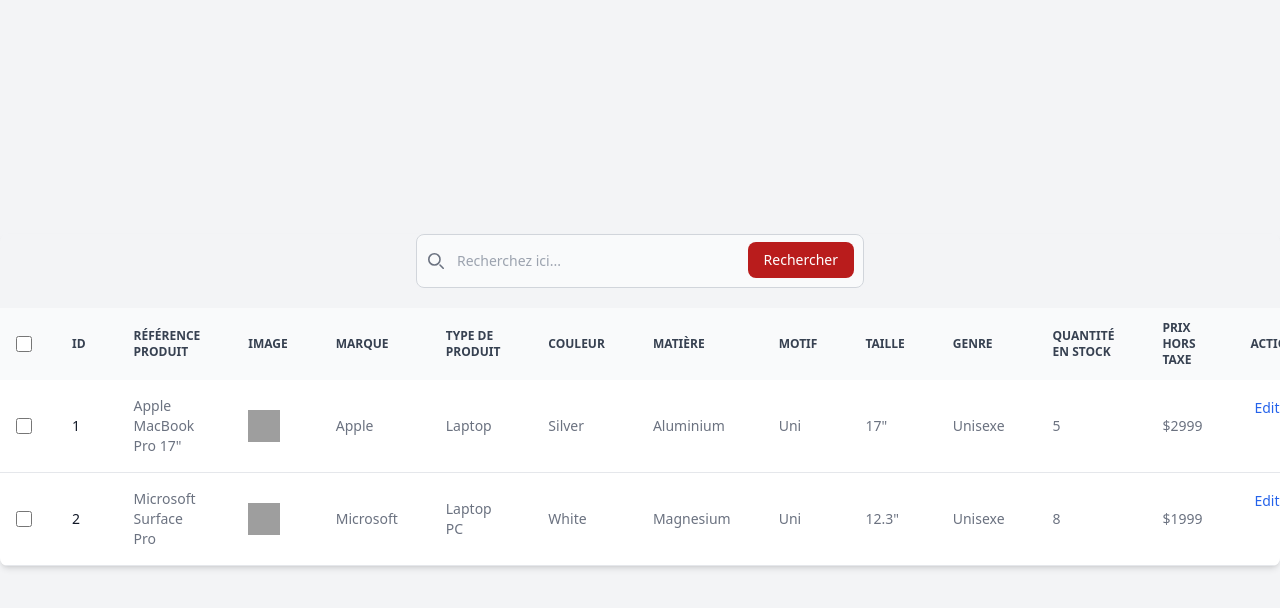
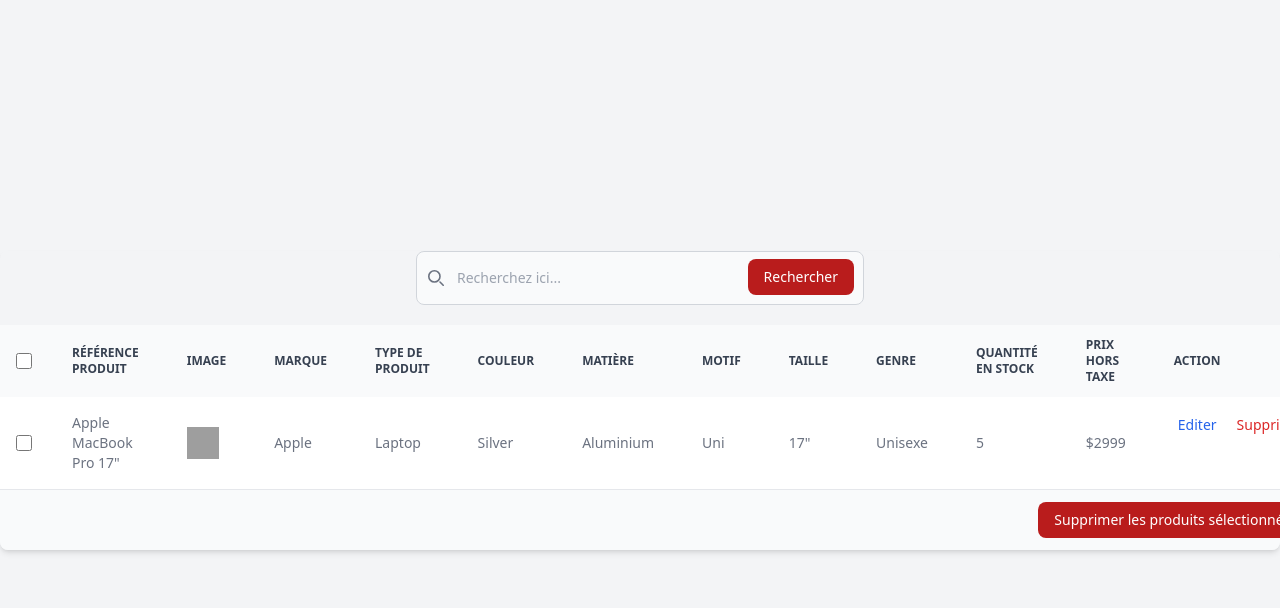
Before and after one commit to mathildejrdn/onlinetraining, a PHP site: page /back_office/products.php in a window 1280 px wide. Shown: the top 608 px of the page. Run offline with PHP 8.4, Linux system fonts and the light colour scheme; grey boxes are pictures that could not be loaded.

Commit message:
tableau des produits terminé

```diff
--- a/src/back_office/products.php
+++ b/src/back_office/products.php
@@ -8,7 +8,7 @@
 </head>
 <body class="flex items-center justify-center min-h-screen bg-gray-100">
 <div class="relative overflow-x-auto shadow-md sm:rounded-lg">
-<form class="max-w-md mx-auto">
+<form class="max-w-md mx-auto mb-5">
     <label for="default-search" class="mb-2 text-sm font-medium text-gray-900 sr-only">Search</label>
     <div class="relative">
         <div class="absolute inset-y-0 start-0 flex items-center ps-3 pointer-events-none">
@@ -16,7 +16,7 @@
                 <path stroke="currentColor" stroke-linecap="round" stroke-linejoin="round" stroke-width="2" d="m19 19-4-4m0-7A7 7 0 1 1 1 8a7 7 0 0 1 14 0Z"/>
             </svg>
         </div>
-        <input type="search" id="default-search" class="block w-full p-4 ps-10 text-sm text-gray-900 border border-gray-300 rounded-lg bg-gray-50 focus:ring-red-500 focus:border-red-500 mb-5" placeholder="Recherchez ici..." required />
+        <input type="search" id="default-search" class="block w-full p-4 ps-10 text-sm text-gray-900 border border-gray-300 rounded-lg bg-gray-50 focus:ring-red-500 focus:border-red-500" placeholder="Recherchez ici..." required />
         <button type="submit" class="text-white absolute end-2.5 bottom-2.5 bg-red-700 hover:bg-red-600 focus:ring-4 focus:outline-none focus:ring-red-300 font-medium rounded-lg text-sm px-4 py-2">Rechercher</button>
     </div>
 </form>
@@ -30,45 +30,18 @@
                         <label for="checkbox-all-search" class="sr-only">checkbox</label>
                     </div>
                 </th>
-                <th scope="col" class="px-6 py-3">
-                    ID
-                </th>
-                <th scope="col" class="px-6 py-3">
-                    Référence produit
-                </th>
-                <th scope="col" class="px-6 py-3">
-                    Image
-                </th>
-                <th scope="col" class="px-6 py-3">
-                    Marque
-                </th>
-                <th scope="col" class="px-6 py-3">
-                    Type de produit
-                </th>
-                <th scope="col" class="px-6 py-3">
-                    Couleur
-                </th>
-                <th scope="col" class="px-6 py-3">
-                    Matière
-                </th>
-                <th scope="col" class="px-6 py-3">
-                    Motif
-                </th>
-                <th scope="col" class="px-6 py-3">
-                    Taille
-                </th>
-                <th scope="col" class="px-6 py-3">
-                    Genre
-                </th>
-                <th scope="col" class="px-6 py-3">
-                    Quantité en stock
-                </th>
-                <th scope="col" class="px-6 py-3">
-                    Prix hors taxe
-                </th>
-                <th scope="col" class="px-6 py-3">
-                    Action
-                </th>
+                <th scope="col" class="px-6 py-3">Référence produit</th>
+                <th scope="col" class="px-6 py-3">Image</th>
+                <th scope="col" class="px-6 py-3">Marque</th>
+                <th scope="col" class="px-6 py-3">Type de produit</th>
+                <th scope="col" class="px-6 py-3">Couleur</th>
+                <th scope="col" class="px-6 py-3">Matière</th>
+                <th scope="col" class="px-6 py-3">Motif</th>
+                <th scope="col" class="px-6 py-3">Taille</th>
+                <th scope="col" class="px-6 py-3">Genre</th>
+                <th scope="col" class="px-6 py-3">Quantité en stock</th>
+                <th scope="col" class="px-6 py-3">Prix hors taxe</th>
+                <th scope="col" class="px-6 py-3">Action</th>
             </tr>
         </thead>
         <tbody>
@@ -77,44 +50,22 @@
                     <div class="flex items-center">
                         <input id="checkbox-table-search-1" type="checkbox" class="w-4 h-4 text-blue-600 bg-gray-100 border-gray-300 rounded focus:ring-blue-500 focus:ring-2">
                         <label for="checkbox-table-search-1" class="sr-only">checkbox</label>
+                        <input type="hidden" value="1" class="product-id">
                     </div>
                 </td>
-                <th scope="row" class="px-6 py-4 font-medium text-gray-900 whitespace-nowrap">
-                    1
-                </th>
-                <td class="px-6 py-4">
-                    Apple MacBook Pro 17"
-                </td>
+                <td class="px-6 py-4">Apple MacBook Pro 17"</td>
                 <td class="px-6 py-4">
                     <img src="path_to_image" alt="Product Image" class="w-8 h-8">
                 </td>
-                <td class="px-6 py-4">
-                    Apple
-                </td>
-                <td class="px-6 py-4">
-                    Laptop
-                </td>
-                <td class="px-6 py-4">
-                    Silver
-                </td>
-                <td class="px-6 py-4">
-                    Aluminium
-                </td>
-                <td class="px-6 py-4">
-                    Uni
-                </td>
-                <td class="px-6 py-4">
-                    17"
-                </td>
-                <td class="px-6 py-4">
-                    Unisexe
-                </td>
-                <td class="px-6 py-4">
-                    5
-                </td>
-                <td class="px-6 py-4">
-                    $2999
-                </td>
+                <td class="px-6 py-4">Apple</td>
+                <td class="px-6 py-4">Laptop</td>
+                <td class="px-6 py-4">Silver</td>
+                <td class="px-6 py-4">Aluminium</td>
+                <td class="px-6 py-4">Uni</td>
+                <td class="px-6 py-4">17"</td>
+                <td class="px-6 py-4">Unisexe</td>
+                <td class="px-6 py-4">5</td>
+                <td class="px-6 py-4">$2999</td>
                 <td class="flex items-center px-6 py-4">
                     <a href="#" class="font-medium text-blue-600 hover:underline flex items-center space-x-1">
                         <svg class="w-6 h-6 text-blue-600 hover:text-blue-800" xmlns="http://www.w3.org/2000/svg" viewBox="0 0 24 24" fill="none" stroke="currentColor" stroke-width="2" stroke-linecap="round" stroke-linejoin="round">
@@ -122,77 +73,25 @@
                         </svg>
                         <span>Editer</span>
                     </a>
-
-
-                    <a href="#" class="font-medium text-red-600 hover:underline flex items-center space-x-1">
-    <svg class="w-6 h-6" aria-hidden="true" xmlns="http://www.w3.org/2000/svg" viewBox="0 0 24 24" fill="none" stroke="currentColor" stroke-width="2" stroke-linecap="round" stroke-linejoin="round">
+                    <a href="#" class="font-medium text-red-600 hover:underline flex items-center space-x-1 ms-4">
+                        <svg class="w-6 h-6 text-red-600 hover:text-red-800" aria-hidden="true" xmlns="http://www.w3.org/2000/svg" viewBox="0 0 24 24" fill="none" stroke="currentColor" stroke-width="2" stroke-linecap="round" stroke-linejoin="round">
                             <path d="M5 7h14m-9 3v8m4-8v8M10 3h4a1 1 0 0 1 1 1v3H9V4a1 1 0 0 1 1-1ZM6 7h12v13a1 1 0 0 1-1 1H7a1 1 0 0 1-1-1V7Z"/>
                         </svg>
                         <span>Supprimer</span>
                     </a>
                 </td>
             </tr>
-            <tr class="bg-white border-b hover:bg-gray-50">
-                <td class="w-4 p-4">
-                    <div class="flex items-center">
-                        <input id="checkbox-table-search-2" type="checkbox" class="w-4 h-4 text-blue-600 bg-gray-100 border-gray-300 rounded focus:ring-blue-500 focus:ring-2">
-                        <label for="checkbox-table-search-2" class="sr-only">checkbox</label>
-                    </div>
-                </td>
-                <th scope="row" class="px-6 py-4 font-medium text-gray-900 whitespace-nowrap">
-                    2
-                </th>
-                <td class="px-6 py-4">
-                    Microsoft Surface Pro
-                </td>
-                <td class="px-6 py-4">
-                    <img src="path_to_image" alt="Product Image" class="w-8 h-8">
-                </td>
-                <td class="px-6 py-4">
-                    Microsoft
-                </td>
-                <td class="px-6 py-4">
-                    Laptop PC
-                </td>
-                <td class="px-6 py-4">
-                    White
-                </td>
-                <td class="px-6 py-4">
-                    Magnesium
-                </td>
-                <td class="px-6 py-4">
-                    Uni
-                </td>
-                <td class="px-6 py-4">
-                    12.3"
-                </td>
-                <td class="px-6 py-4">
-                    Unisexe
-                </td>
-                <td class="px-6 py-4">
-                    8
-                </td>
-                <td class="px-6 py-4">
-                    $1999
-                </td>
-                <td class="flex items-center px-6 py-4">
-                <a href="#" class="font-medium text-blue-600 hover:underline flex items-center space-x-1">
-    <svg class="w-6 h-6 text-blue-600 hover:text-blue-800" xmlns="http://www.w3.org/2000/svg" viewBox="0 0 24 24" fill="none" stroke="currentColor" stroke-width="2" stroke-linecap="round" stroke-linejoin="round">
-        <path d="M10.779 17.779 4.36 19.918 6.5 13.5m4.279 4.279 8.364-8.643a3.027 3.027 0 0 0-2.14-5.165 3.03 3.03 0 0 0-2.14.886L6.5 13.5m4.279 4.279L6.499 13.5m2.14 2.14 6.213-6.504M12.75 7.04 17 11.28"/>
-    </svg>
-    <span>Editer</span>
-</a>
-
-                    <a href="#" class="font-medium text-red-600 hover:underline flex items-center space-x-1">
-    <svg class="w-6 h-6" aria-hidden="true" xmlns="http://www.w3.org/2000/svg" viewBox="0 0 24 24" fill="none" stroke="currentColor" stroke-width="2" stroke-linecap="round" stroke-linejoin="round">
-        <path d="M5 7h14m-9 3v8m4-8v8M10 3h4a1 1 0 0 1 1 1v3H9V4a1 1 0 0 1 1-1ZM6 7h12v13a1 1 0 0 1-1 1H7a1 1 0 0 1-1-1V7Z"/>
-    </svg>
-    <span>Supprimer</span>
-</a>
-
+            <!-- Répétez ce bloc <tr> pour chaque ligne de votre tableau -->
+        </tbody>
+        <tfoot class="bg-gray-50">
+            <tr>
+                <td colspan="13" class="px-6 py-3 text-right">
+                    <button type="button" class="text-white bg-red-700 hover:bg-red-600 focus:ring-4 focus:outline-none focus:ring-red-300 font-medium rounded-lg text-sm px-4 py-2">
+                        Supprimer les produits sélectionnés
+                    </button>
                 </td>
             </tr>
-        </tbody>
+        </tfoot>
     </table>
 </div>
 </body>
--- a/src/styles/output.css
+++ b/src/styles/output.css
@@ -677,6 +677,10 @@ video {
   margin-bottom: 0.5rem;
 }
 
+.ms-4 {
+  margin-inline-start: 1rem;
+}
+
 .block {
   display: block;
 }
@@ -1035,6 +1039,10 @@ video {
   text-align: center;
 }
 
+.text-right {
+  text-align: right;
+}
+
 .text-2xl {
   font-size: 1.5rem;
   line-height: 2rem;
@@ -1218,6 +1226,11 @@ video {
   color: rgb(30 64 175 / var(--tw-text-opacity));
 }
 
+.hover\:text-red-800:hover {
+  --tw-text-opacity: 1;
+  color: rgb(153 27 27 / var(--tw-text-opacity));
+}
+
 .hover\:underline:hover {
   text-decoration-line: underline;
 }
```
Also changed, not shown: src/back_office/edit_user.php (added). Lines whose indentation alone changed are shown as unchanged.
